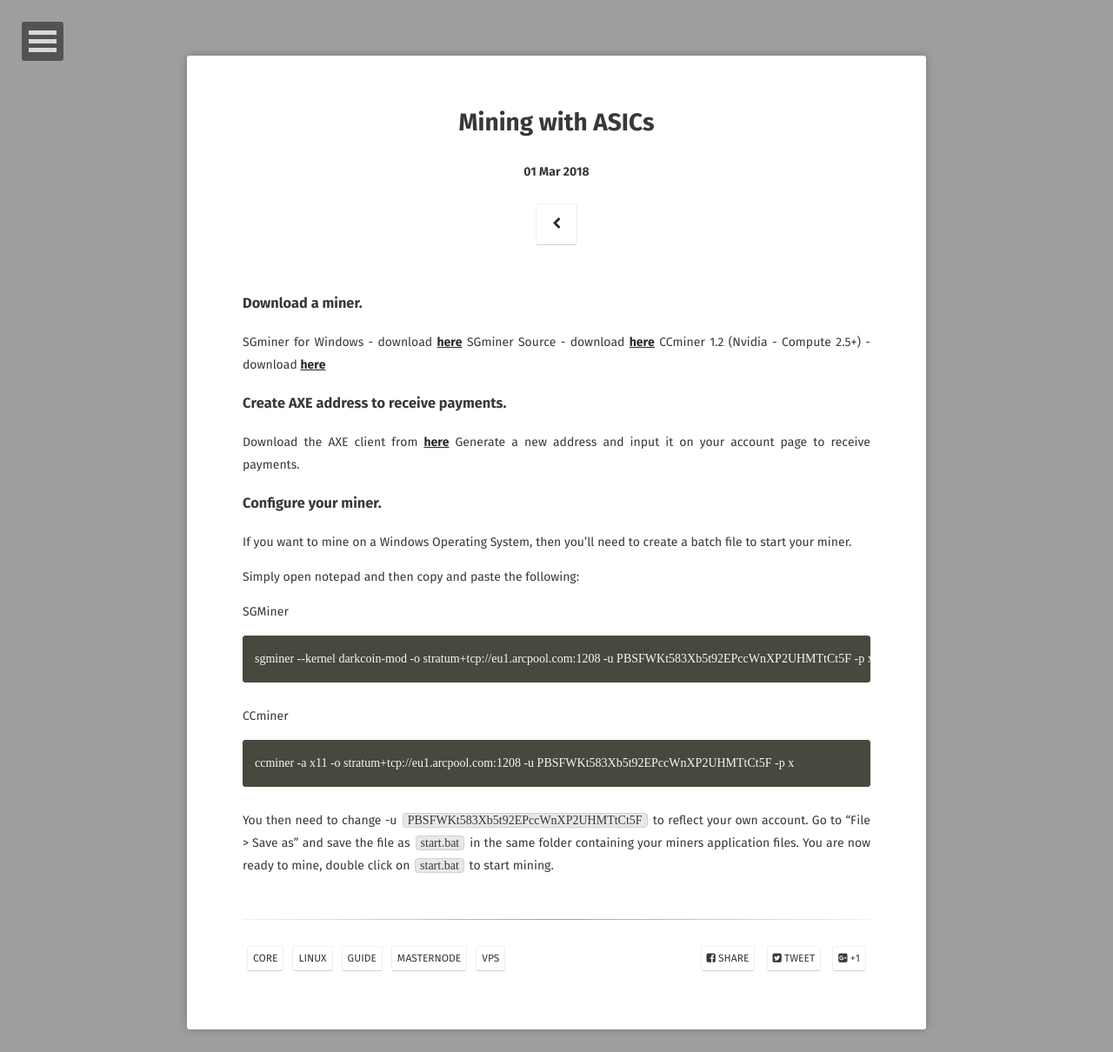
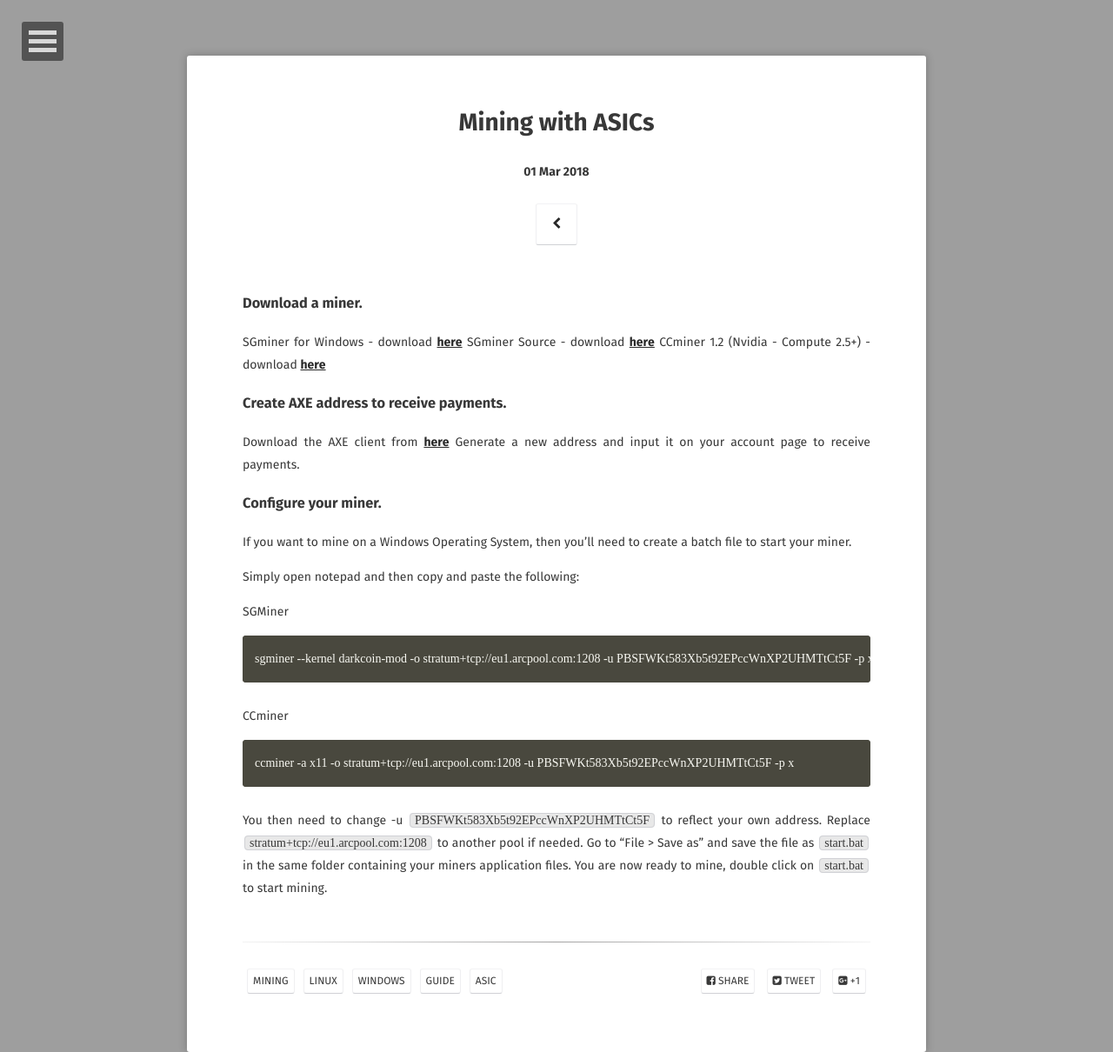
Before and after one commit to AXErunners/axerunners.github.io, a Jekyll site: the page built from _posts/2018-03-01-how-to-mine-asic.md, in a window 1280 px wide. Shown: the whole page at 87% size. Built offline with Jekyll 4.4.1, drawn with Linux system fonts in a browser that asks for light colours; some web fonts are replaced; before the commit the page ends 1184 px from its top, so only the background shows below that.

Commit message:
update
update

edit

update

````diff
--- a/_config.yml
+++ b/_config.yml
@@ -1,7 +1,7 @@
 # Site
 title:              AXE
 bio:                'AXE is a decentralized X11-based cryptocurrency.'
-description:        "wip."
+description:        "look on my works, ye mighty, and despair!"
 reading_time:       false
 words_per_minute:   200
 logo:               'assets/img/logo.png'
--- a/_posts/2018-03-01-how-to-mine-asic.md
+++ b/_posts/2018-03-01-how-to-mine-asic.md
@@ -2,11 +2,11 @@
 layout: post
 title: "Mining with ASICs"
 date: 2018-03-01
-excerpt: "How to mine AXE coin with ASIC miner"
-tags: [core, linux, guide, masternode, vps]
+excerpt: "Start mining AXE coin with ASIC miner"
+tags: [mining, linux, windows, guide, asic]
 comments: true
-project: false
 ---
+
 ### Download a miner.
 
 SGminer for Windows - download <a href="https://github.com/nicehash/sgminer/releases"><b>here</b></a>
@@ -32,4 +32,4 @@
 ```
 ccminer -a x11 -o stratum+tcp://eu1.arcpool.com:1208 -u PBSFWKt583Xb5t92EPccWnXP2UHMTtCt5F -p x
 ```
-You then need to change -u `PBSFWKt583Xb5t92EPccWnXP2UHMTtCt5F` to reflect your own account. Go to "File > Save as" and save the file as `start.bat` in the same folder containing your miners application files. You are now ready to mine, double click on `start.bat` to start mining.
+You then need to change -u `PBSFWKt583Xb5t92EPccWnXP2UHMTtCt5F` to reflect your own address. Replace `stratum+tcp://eu1.arcpool.com:1208` to another pool if needed. Go to "File > Save as" and save the file as `start.bat` in the same folder containing your miners application files. You are now ready to mine, double click on `start.bat` to start mining.
````
Also changed, not shown: _posts/2018-03-01-compile-on-ubuntu.md (+2 -2 lines).
